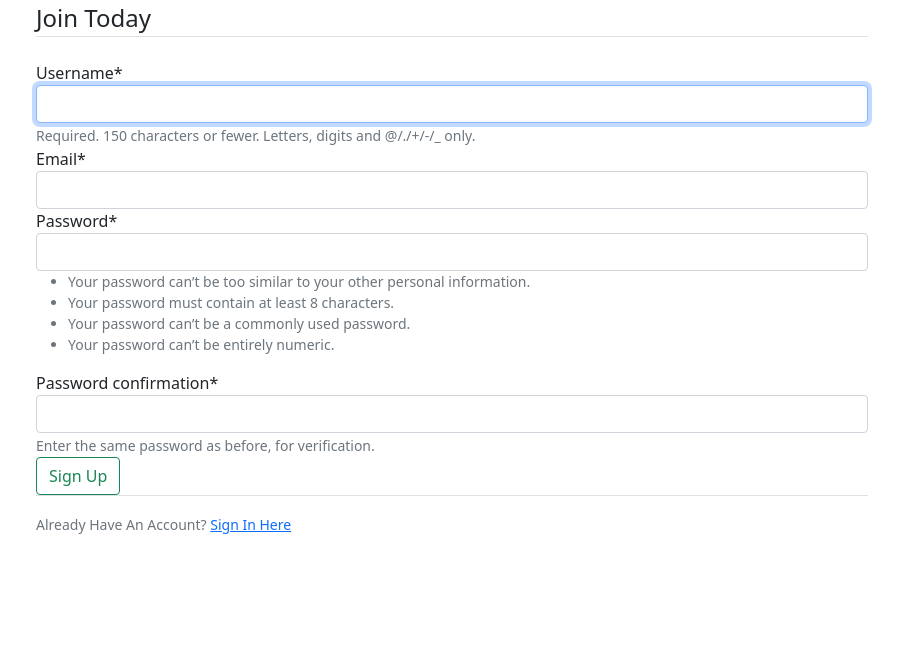
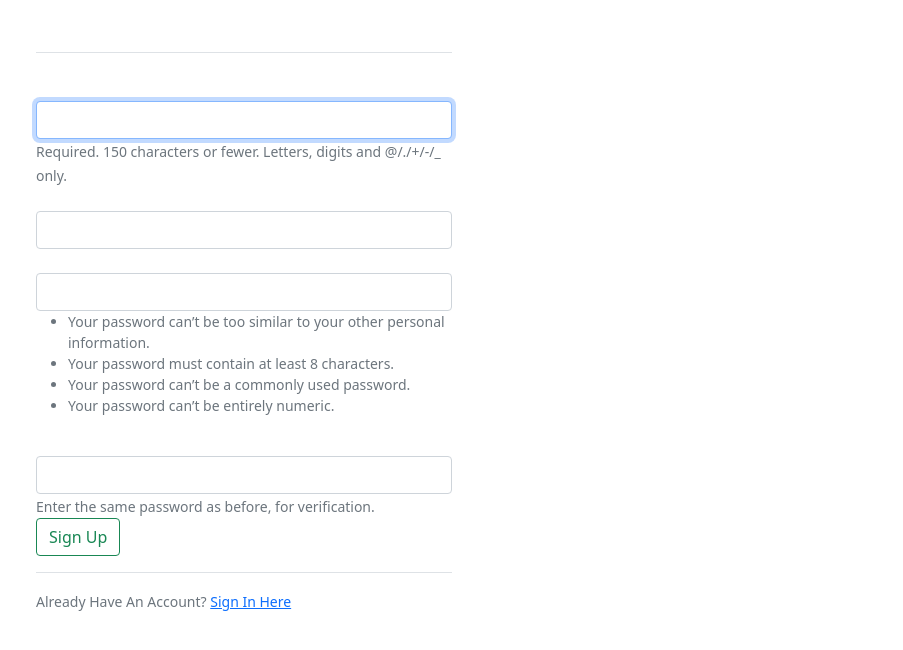
Before and after one commit to mark-akbarov/heyblog, a Django app: page /register/ in a window 1280 px wide. Shown: the part 56-706 px from the top of the page, without its empty margins (188-1091 px from the left). Run offline with Django 3.2, Linux system fonts and the light colour scheme; some libraries are stand-ins or nearby versions.

Commit message:
chage styles

```diff
--- a/blog/templates/blog/blog_detail.html
+++ b/blog/templates/blog/blog_detail.html
@@ -1,7 +1,7 @@
 {% extends 'blog/base.html' %}
 {% block content %}
 <div class="detail_text" style="margin: 1em;">
-  <a href="{% url 'home' %}" style="text-decoration: none;" class="btn btn-primary"> < Back </a>
+  <a href="{% url 'home' %}" style="text-decoration: none;" > ← Back </a>
         <div style="text-align: center;">
             <h2>{{ blog.title }}</h2>
             <p>{{ blog.date|date:"F d, Y" }}</p>
--- a/users/templates/users/login.html
+++ b/users/templates/users/login.html
@@ -1,7 +1,7 @@
 {% extends "blog/base.html" %}
 {% load crispy_forms_tags %}
 {% block content %}
-    <div class='content-section'>
+    <div class='w-50 mt-5 content-section'>
         <form method='POST'>
             {% csrf_token %}
             <fieldset>
--- a/users/templates/users/register.html
+++ b/users/templates/users/register.html
@@ -1,7 +1,7 @@
 {% extends "blog/base.html" %}
 {% load crispy_forms_tags %}
 {% block content %}
-    <div class='content-section'>
+    <div class='content-section text-white w-50 mt-3'>
         <form method='POST'>
             {% csrf_token %}
             <fieldset>
@@ -12,7 +12,7 @@
                 <button class='btn btn-outline-success' type='submit'>Sign Up</button>
             </div>
         </form>
-        <div class='border-top pt-3' style="margin-bottom: 3em;">
+        <div class='border-top pt-3 mt-3' style="margin-bottom: 3em;">
             <small class="text-muted">
                 Already Have An Account? <a class='ml-2' href='{% url "login" %}'>Sign In Here</a>
             </small>
```
Also changed, not shown: blog/templates/blog/home.html (+8 -5 lines), blog/templates/blog/base.html (line endings or trailing spaces), db.sqlite3, users/media/Password_Monochromatic.svg (added).
